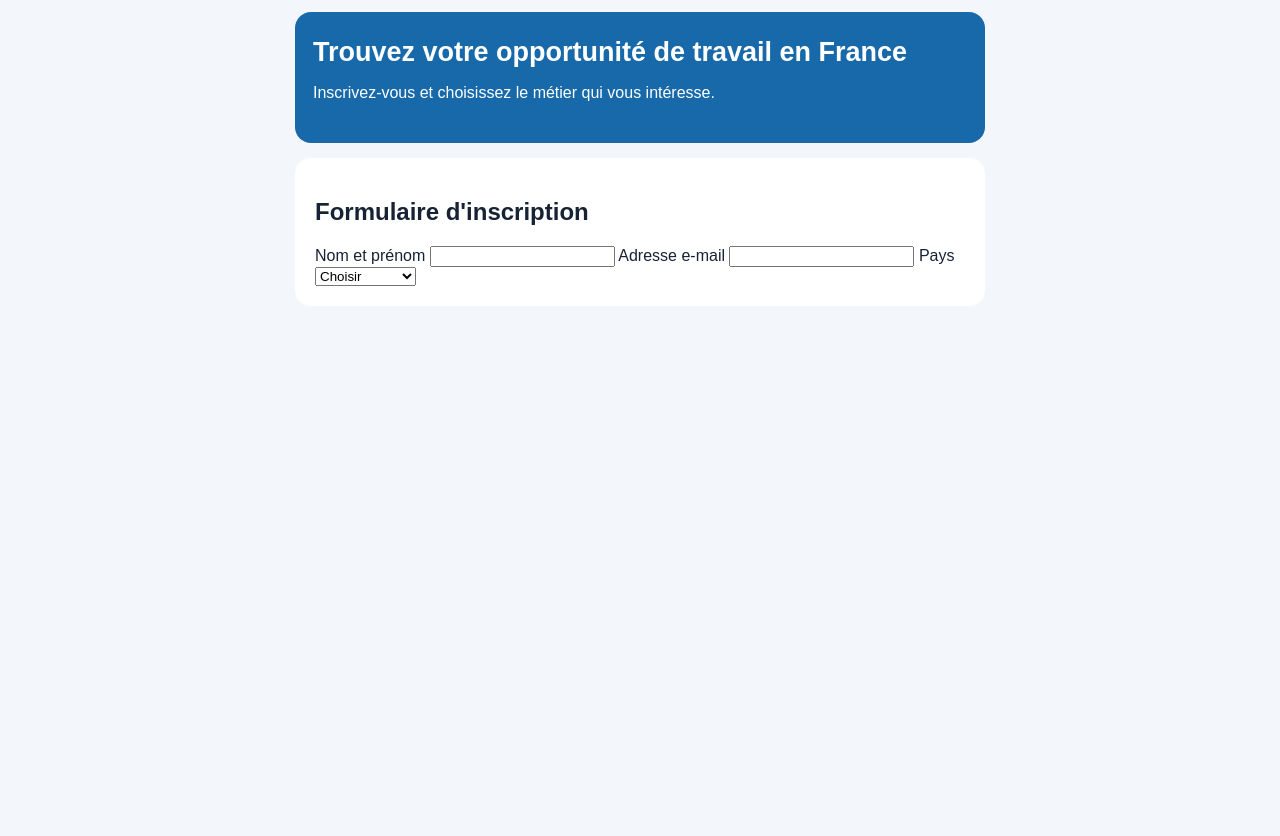
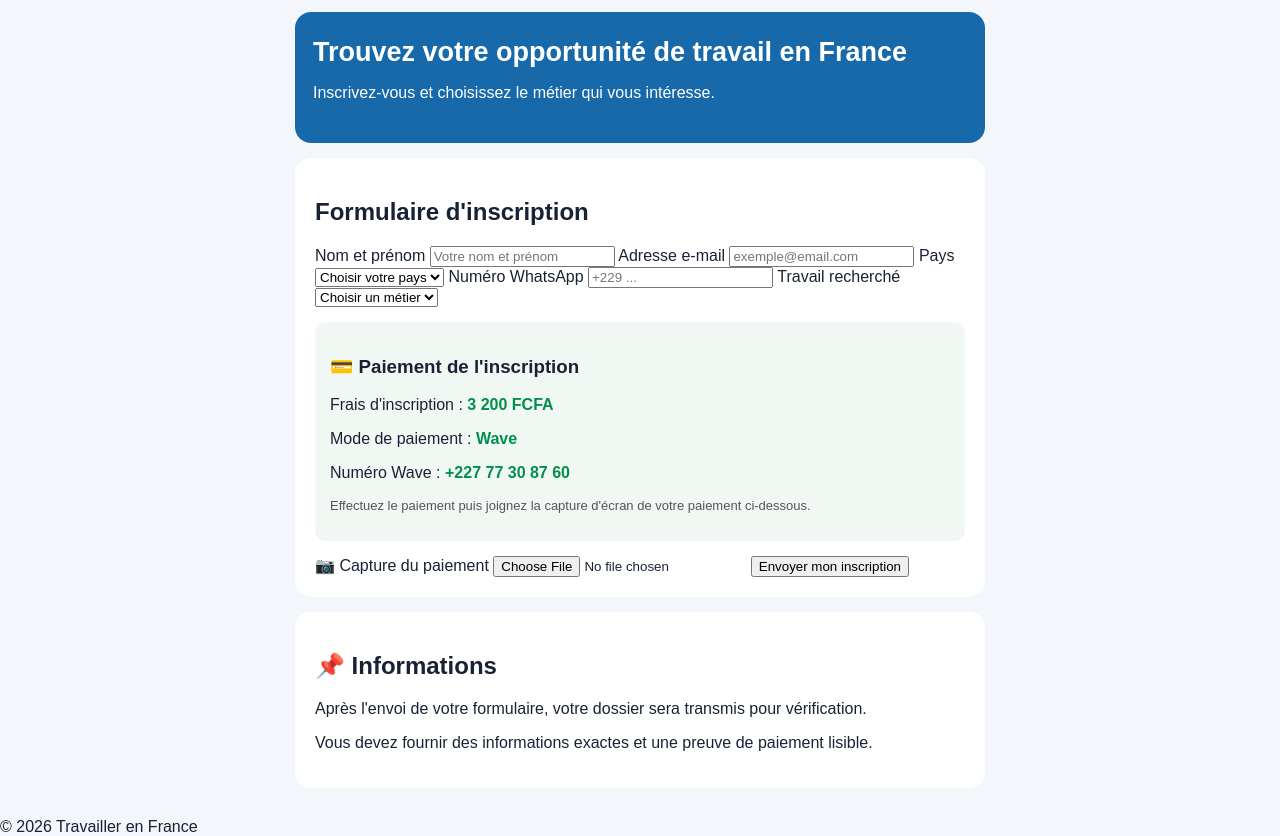
Before and after one commit to travaillery/Travaille-en-France-, a plain HTML site: page index.html in a window 1280 px wide. Shown: the part 86-922 px from the top of the page. Before the commit the page ends 800 px from the top, so only its background shows below. Drawn offline with Linux system fonts and the light colour scheme.

Commit message:
Update index.html

```diff
--- a/index.html
+++ b/index.html
@@ -3,8 +3,36 @@
 <head>
   <meta charset="UTF-8">
   <meta name="viewport" content="width=device-width, initial-scale=1.0">
+
   <title>Travailler en France</title>
+
   <link rel="stylesheet" href="style.css">
+
+  <style>
+    .hidden {
+      display: none;
+    }
+
+    .valid {
+      color: green;
+    }
+
+    .payment {
+      background: #f1f8f4;
+      padding: 15px;
+      border-radius: 10px;
+      margin: 15px 0;
+    }
+
+    .payment strong {
+      color: #008f4c;
+    }
+
+    .info {
+      font-size: 13px;
+      color: #555;
+    }
+  </style>
 </head>
 
 <body>
@@ -22,29 +50,142 @@
   </section>
 
   <section class="card">
+
     <h2>Formulaire d'inscription</h2>
 
-  <form id="form">
+    <form
+      action="https://formspree.io/f/xrpbqngr"
+      method="POST"
+      enctype="multipart/form-data"
+    >
 
       <label>
         Nom et prénom
-      <input id="nom" type="text" required>
+        <input
+          type="text"
+          name="nom"
+          placeholder="Votre nom et prénom"
+          required
+        >
       </label>
 
       <label>
         Adresse e-mail
-      <input id="email" type="email" required>
+        <input
+          type="email"
+          name="email"
+          placeholder="exemple@email.com"
+          required
+        >
       </label>
 
       <label>
         Pays
-      <select id="pays" required>
-        <option value="">Choisir</option>
-        <option>Bénin</option>
-        <option>Sénégal</option>
-        <option>Togo</option>
-        <option>Niger</option>
-        <option>Côte d'Ivoire</option>
-        <option>Burkina Faso</option>
-        <option>Ghana</option>
-        <option>Autre</option>
+        <select name="pays" required>
+          <option value="">Choisir votre pays</option>
+          <option value="Bénin">Bénin</option>
+          <option value="Sénégal">Sénégal</option>
+          <option value="Togo">Togo</option>
+          <option value="Niger">Niger</option>
+          <option value="Côte d'Ivoire">Côte d'Ivoire</option>
+          <option value="Burkina Faso">Burkina Faso</option>
+          <option value="Ghana">Ghana</option>
+          <option value="Autre">Autre</option>
+        </select>
+      </label>
+
+      <label>
+        Numéro WhatsApp
+        <input
+          type="tel"
+          name="whatsapp"
+          placeholder="+229 ..."
+          required
+        >
+      </label>
+
+      <label>
+        Travail recherché
+        <select name="emploi" required>
+          <option value="">Choisir un métier</option>
+          <option value="Chauffeur">Chauffeur</option>
+          <option value="Nounou">Nounou</option>
+          <option value="Ménage">Ménage</option>
+        </select>
+      </label>
+
+      <div class="payment">
+
+        <h3>💳 Paiement de l'inscription</h3>
+
+        <p>
+          Frais d'inscription :
+          <strong>3 200 FCFA</strong>
+        </p>
+
+        <p>
+          Mode de paiement :
+          <strong>Wave</strong>
+        </p>
+
+        <p>
+          Numéro Wave :
+          <strong>+227 77 30 87 60</strong>
+        </p>
+
+        <p class="info">
+          Effectuez le paiement puis joignez la capture d'écran
+          de votre paiement ci-dessous.
+        </p>
+
+      </div>
+
+      <label>
+        📷 Capture du paiement
+
+        <input
+          type="file"
+          name="capture"
+          accept="image/png,image/jpeg,image/webp"
+          required
+        >
+      </label>
+
+      <input
+        type="hidden"
+        name="_subject"
+        value="Nouvelle inscription - Travailler en France"
+      >
+
+      <button type="submit">
+        Envoyer mon inscription
+      </button>
+
+    </form>
+
+  </section>
+
+  <section class="card">
+
+    <h2>📌 Informations</h2>
+
+    <p>
+      Après l'envoi de votre formulaire, votre dossier sera transmis
+      pour vérification.
+    </p>
+
+    <p>
+      Vous devez fournir des informations exactes et une preuve
+      de paiement lisible.
+    </p>
+
+  </section>
+
+</main>
+
+<footer>
+  © 2026 Travailler en France
+</footer>
+
+</body>
+  </html>
```
Lines whose indentation alone changed are shown as unchanged.
